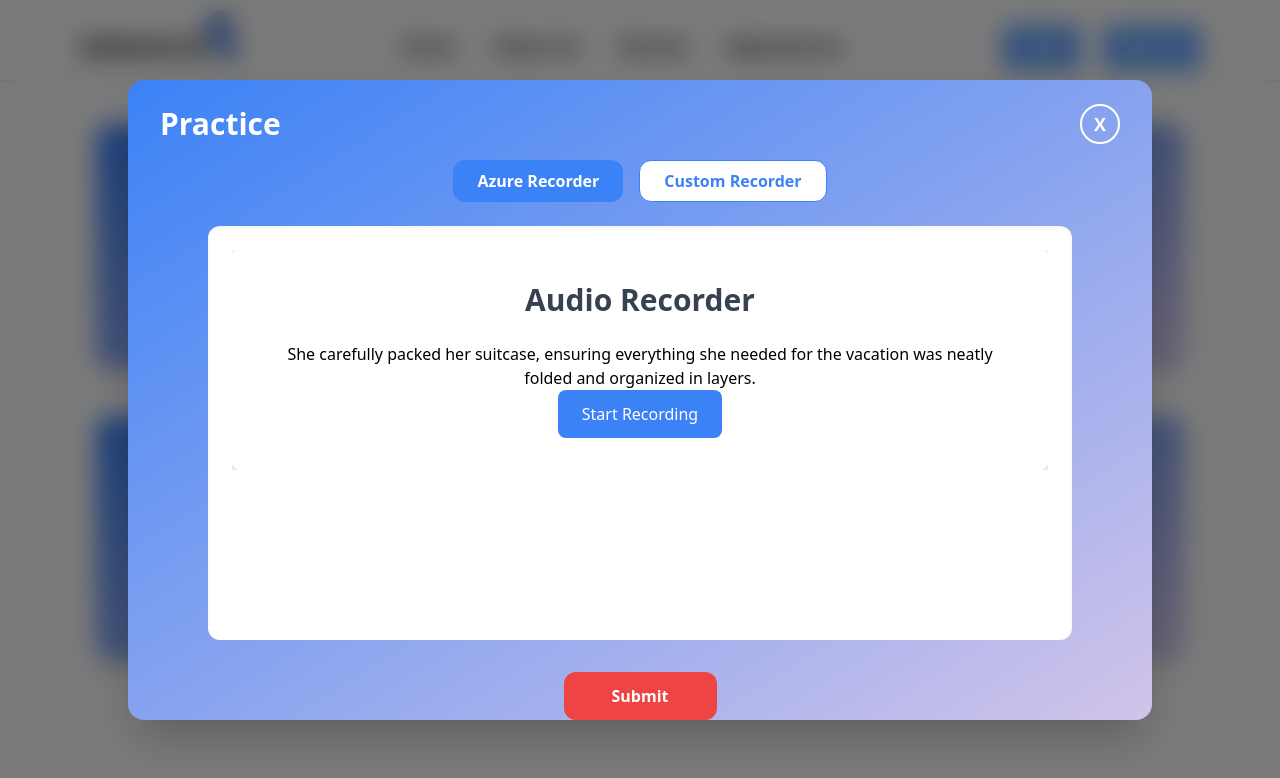
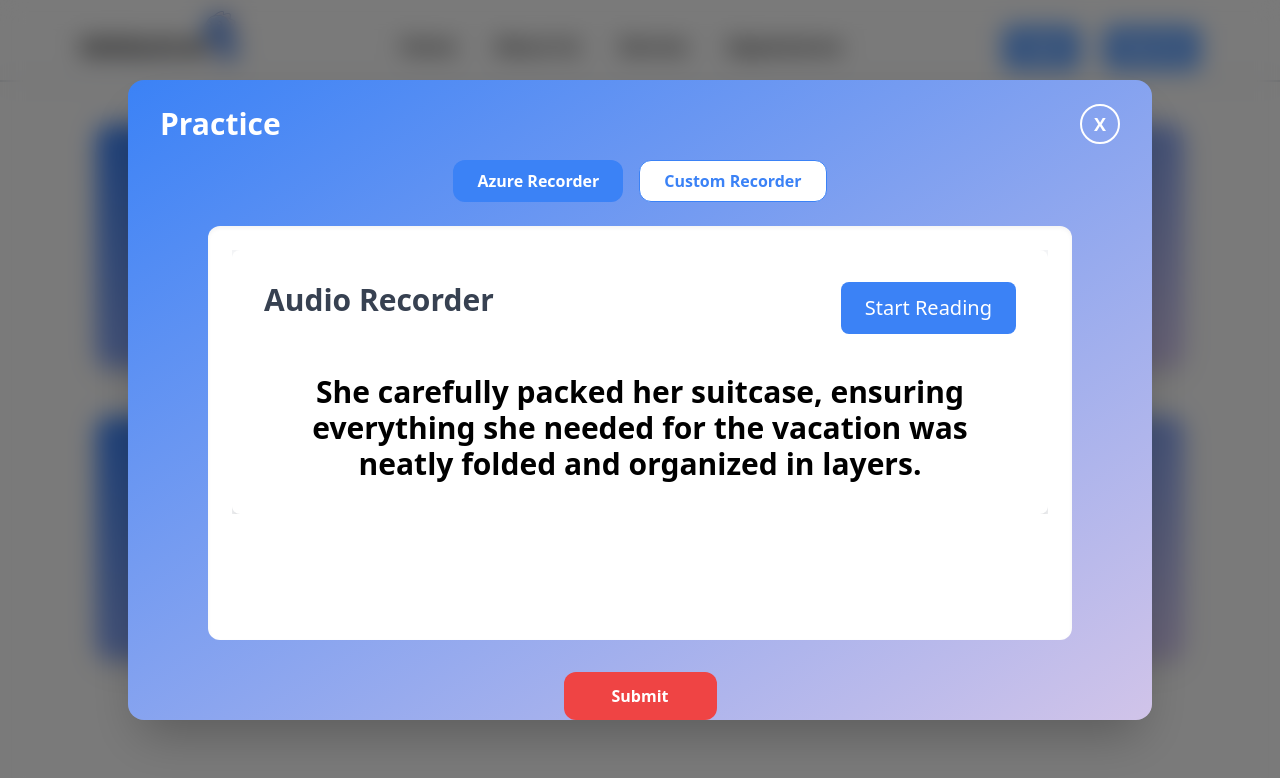
Before and after one commit to maniacpsycho13/frontendspeech, a React (Vite) app: page /level1 in a window 1280 px wide. Both pictures are taken after a click on the element 640 px from the left and 246 px from the top of the page. Shown: the top 778 px of the page. Built offline with nearby package versions, Linux system fonts and the light colour scheme.

Commit message:
ui updated

```diff
--- a/src/components/common/Azure/AzureRecorder.jsx
+++ b/src/components/common/Azure/AzureRecorder.jsx
@@ -181,23 +181,15 @@ const AzureRecorder = ({ letter, levelArray, userid, onClose, audioData, submitt
   return (
     <div className=" flex flex-col items-center justify-center bg-gray-100 w-full overflow-y-auto">
       <div className="bg-white shadow-lg rounded-lg p-8 w-full  text-center">
-        <h1 className="text-3xl font-bold mb-6 text-gray-700">Audio Recorder</h1>
-
-        {error && (
-          <div className="mb-4 p-3 bg-red-100 text-red-700 rounded-lg">
-            {error}
-          </div>
-        )}
-
-        <p>{letter}</p>
-
-        <div className="space-x-4">
+        <div className="flex justify-between ">
+        <h1 className="text-3xl font-bold  text-gray-700">Audio Recorder</h1>
+        <div className="space-x-4 text-xl">
           {!isRecording ? (
             <button
               onClick={startRecording}
               className="px-6 py-3 rounded-lg font-medium bg-blue-500 text-white hover:bg-blue-600 transition"
             >
-              Start Recording
+              Start Reading
             </button>
           ) : (
             <>
@@ -232,11 +224,21 @@ const AzureRecorder = ({ letter, levelArray, userid, onClose, audioData, submitt
             </>
           )}
         </div>
+        </div>
+        {error && (
+          <div className="mb-4 p-3 bg-red-100 text-red-700 rounded-lg">
+            {error}
+          </div>
+        )}
+
+        <p className="text-3xl font-semibold mt-10">{letter}</p>
+
+
 
         {audioURL && (
           <div className="mt-6 w-full" >
             <h3 className="text-lg font-semibold text-gray-700">Preview:</h3>
-            <audio src={audioURL} controls className="mt-3 w-full" />
+            {/* <audio src={audioURL} controls className="mt-3 w-full" /> */}
             <button
               onClick={sendAudioToServer}
               disabled={isLoading}
--- a/src/components/common/LevelBox.jsx
+++ b/src/components/common/LevelBox.jsx
@@ -6,7 +6,7 @@ const LevelBox = ({ closeDialog, letter, levelArray, userid }) => {
   const [isRecording, setIsRecording] = useState(false);
   const [audioData, setAudioData] = useState("Not Running");
   const [submitted, setSubmitted] = useState("Not submitted");
-  const [selectedRecorder, setSelectedRecorder] = useState('Azure'); // State to track selected recorder
+  const [selectedRecorder, setSelectedRecorder] = useState('Azure');
 
   const handleSubmit = () => {
     // Clear all local storage data
```
